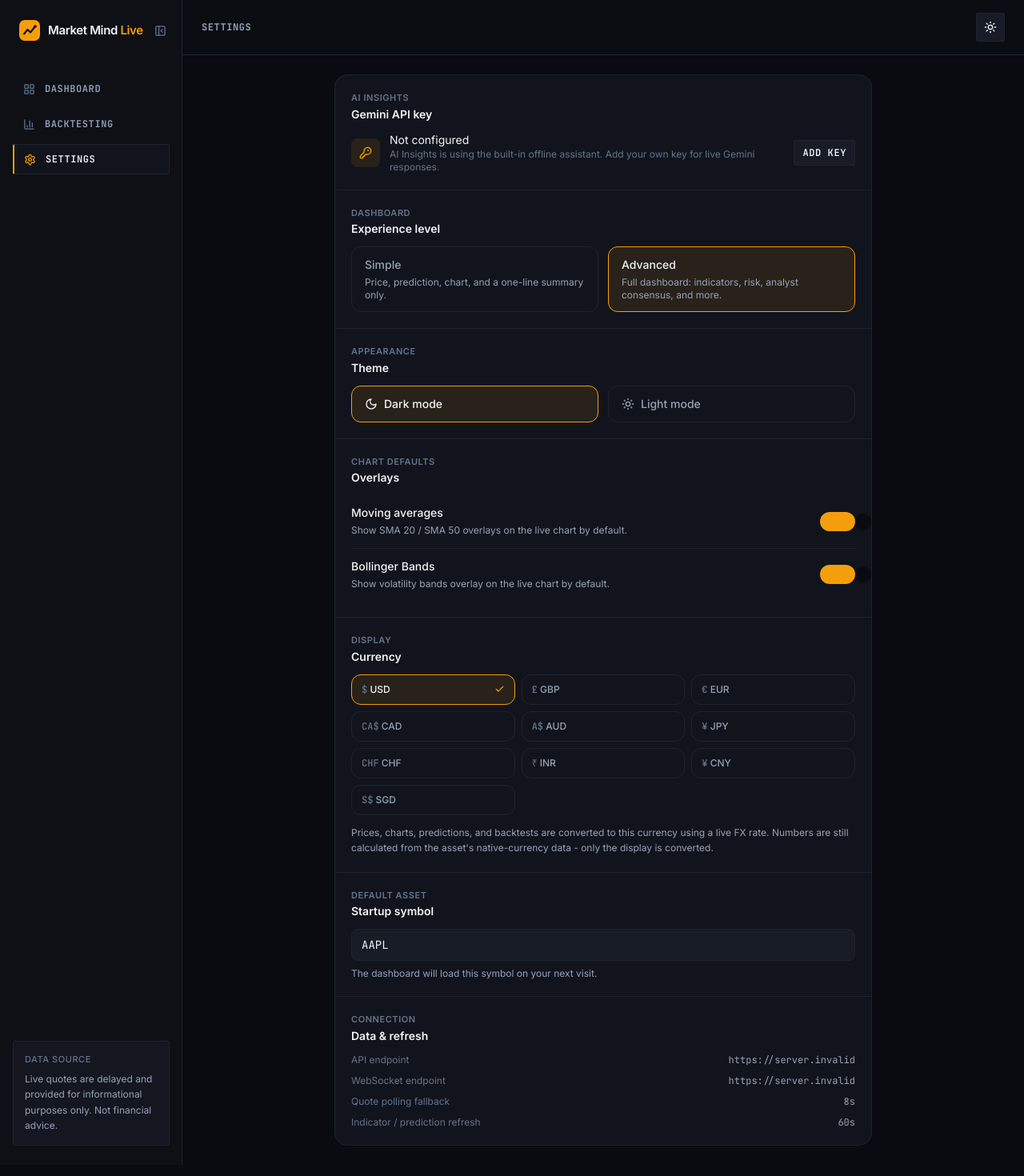
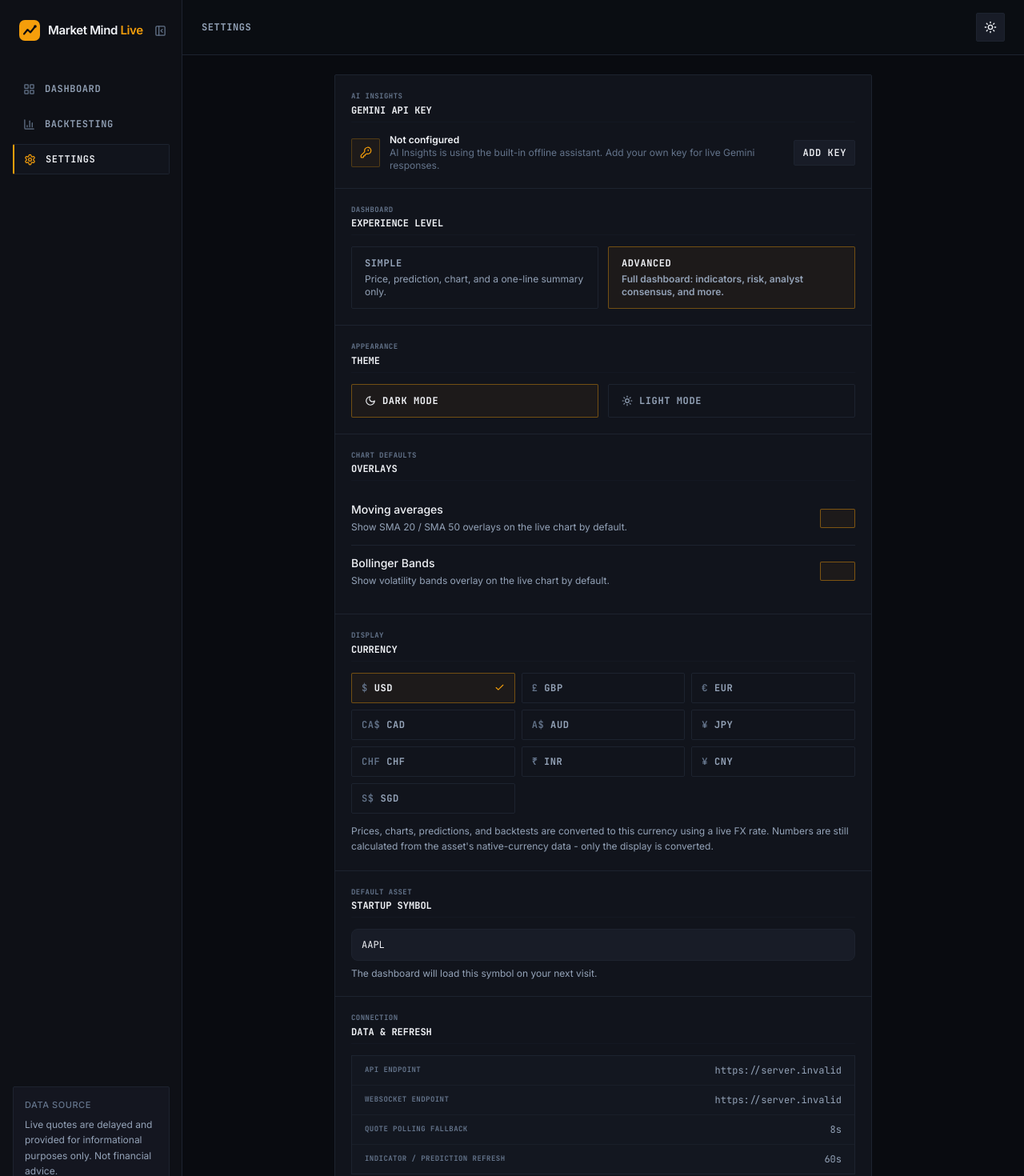
Before and after one commit to YameenMunir/market-mind-live, a Next.js app in the folder frontend/: page /settings in a window 1280 px wide. Shown: the top 1470 px of the page at 80% size. Built offline with nearby package versions, Linux system fonts and the light colour scheme; no server answers.

Commit message:
feat: implement settings panel with Gemini API management, dashboard preferences, theme toggle, and display configuration

```diff
--- a/frontend/src/components/SettingsPanel.tsx
+++ b/frontend/src/components/SettingsPanel.tsx
@@ -22,15 +22,12 @@ interface SettingsSectionProps {
   children: ReactNode;
 }
 
-/** One row of the settings surface - a labeled section separated from its neighbors
- * by a divider rather than its own card chrome, so seven related settings don't read
- * as seven unrelated cards stacked on top of each other. */
 function SettingsSection({ eyebrow, title, children }: SettingsSectionProps) {
   return (
     <div className="border-b border-border p-4 last:border-b-0 sm:p-5">
-      <p className="text-[11px] font-semibold uppercase tracking-wider text-ink-faint">{eyebrow}</p>
-      <h2 className="mt-0.5 text-sm font-semibold text-ink">{title}</h2>
-      <div className="mt-3">{children}</div>
+      <p className="font-mono text-[9px] uppercase font-bold tracking-wider text-ink-faint">{eyebrow}</p>
+      <h2 className="mt-0.5 font-mono text-xs uppercase font-bold text-ink border-b border-border/30 pb-1.5">{title}</h2>
+      <div className="mt-3.5">{children}</div>
     </div>
   );
 }
@@ -54,21 +51,21 @@ export function SettingsPanel() {
   };
 
   return (
-    <div className="rounded-2xl border border-border bg-surface shadow-panel">
+    <div className="rounded-sm border border-border bg-surface">
       <SettingsSection eyebrow="AI Insights" title="Gemini API key">
         <div className="flex items-center gap-3">
-          <div className="flex h-9 w-9 shrink-0 items-center justify-center rounded-lg bg-brand/10">
-            <KeyRound size={16} className="text-brand" />
+          <div className="flex h-9 w-9 shrink-0 items-center justify-center rounded-sm border border-brand/25 bg-brand/5">
+            <KeyRound size={15} className="text-brand" />
           </div>
           <div className="min-w-0 flex-1">
             {geminiKey.status.has_key ? (
               <>
-                <p className="truncate font-mono text-sm text-ink">{geminiKey.status.masked_key}</p>
+                <p className="truncate font-mono text-xs text-ink">{geminiKey.status.masked_key}</p>
                 <p className="text-xs text-ink-faint">Live Gemini responses are enabled for this browser.</p>
               </>
             ) : (
               <>
-                <p className="text-sm text-ink">Not configured</p>
+                <p className="text-xs font-semibold text-ink">Not configured</p>
                 <p className="text-xs text-ink-faint">
                   AI Insights is using the built-in offline assistant. Add your own key for live Gemini responses.
                 </p>
@@ -94,29 +91,26 @@ export function SettingsPanel() {
             onClick={() => setExperienceMode("simple")}
             aria-pressed={experienceMode === "simple"}
             className={cn(
-              "flex flex-col items-start gap-1 rounded-xl border px-4 py-3 text-left transition-colors",
+              "flex flex-col items-start gap-1 rounded-sm border px-4 py-3 text-left transition-colors",
               experienceMode === "simple"
-                ? "border-brand bg-brand/10 text-ink"
-                : "border-border text-ink-muted hover:border-ink-faint/40 hover:text-ink"
+                ? "border-brand/40 bg-brand/5 text-ink font-semibold"
+                : "border-border text-ink-muted hover:border-ink-faint/40 hover:bg-surface"
             )}
           >
-            <span className="text-sm font-medium">Simple</span>
-            {/* ink-muted, not ink-faint - the selected state tints this button's
-                background (bg-brand/10), and ink-faint doesn't have contrast margin
-                to spare once a tint eats into it (caught by an automated scan). */}
+            <span className="font-mono text-xs font-bold uppercase tracking-wider">Simple</span>
             <span className="text-xs text-ink-muted">Price, prediction, chart, and a one-line summary only.</span>
           </button>
           <button
             onClick={() => setExperienceMode("advanced")}
             aria-pressed={experienceMode === "advanced"}
             className={cn(
-              "flex flex-col items-start gap-1 rounded-xl border px-4 py-3 text-left transition-colors",
+              "flex flex-col items-start gap-1 rounded-sm border px-4 py-3 text-left transition-colors",
               experienceMode === "advanced"
-                ? "border-brand bg-brand/10 text-ink"
-                : "border-border text-ink-muted hover:border-ink-faint/40 hover:text-ink"
+                ? "border-brand/40 bg-brand/5 text-ink font-semibold"
+                : "border-border text-ink-muted hover:border-ink-faint/40 hover:bg-surface"
             )}
           >
-            <span className="text-sm font-medium">Advanced</span>
+            <span className="font-mono text-xs font-bold uppercase tracking-wider">Advanced</span>
             <span className="text-xs text-ink-muted">Full dashboard: indicators, risk, analyst consensus, and more.</span>
           </button>
         </div>
@@ -128,25 +122,25 @@ export function SettingsPanel() {
             onClick={() => setTheme("dark")}
             aria-pressed={theme === "dark"}
             className={cn(
-              "flex items-center gap-2 rounded-xl border px-4 py-3 text-sm font-medium transition-colors",
+              "flex items-center gap-2 rounded-sm border px-4 py-3 font-mono text-xs font-bold uppercase tracking-wider transition-colors",
               theme === "dark"
-                ? "border-brand bg-brand/10 text-ink"
-                : "border-border text-ink-muted hover:border-ink-faint/40 hover:text-ink"
+                ? "border-brand/40 bg-brand/5 text-ink"
+                : "border-border text-ink-muted hover:border-ink-faint/40 hover:bg-surface"
             )}
           >
-            <Moon size={16} aria-hidden /> Dark mode
+            <Moon size={14} aria-hidden /> Dark mode
           </button>
           <button
             onClick={() => setTheme("light")}
             aria-pressed={theme === "light"}
             className={cn(
-              "flex items-center gap-2 rounded-xl border px-4 py-3 text-sm font-medium transition-colors",
+              "flex items-center gap-2 rounded-sm border px-4 py-3 font-mono text-xs font-bold uppercase tracking-wider transition-colors",
               theme === "light"
-                ? "border-brand bg-brand/10 text-ink"
-                : "border-border text-ink-muted hover:border-ink-faint/40 hover:text-ink"
+                ? "border-brand/40 bg-brand/5 text-ink"
+                : "border-border text-ink-muted hover:border-ink-faint/40 hover:bg-surface"
             )}
           >
-            <Sun size={16} aria-hidden /> Light mode
+            <Sun size={14} aria-hidden /> Light mode
           </button>
         </div>
       </SettingsSection>
@@ -176,14 +170,14 @@ export function SettingsPanel() {
               onClick={() => setCurrency(c.code)}
               aria-pressed={currency === c.code}
               className={cn(
-                "flex items-center justify-between gap-2 rounded-xl border px-3 py-2.5 text-left text-xs font-medium transition-colors",
+                "flex items-center justify-between gap-2 rounded-sm border px-3 py-2.5 text-left font-mono text-xs font-bold uppercase tracking-wider transition-colors",
                 currency === c.code
-                  ? "border-brand bg-brand/10 text-ink"
-                  : "border-border text-ink-muted hover:border-ink-faint/40 hover:text-ink"
+                  ? "border-brand/40 bg-brand/5 text-ink"
+                  : "border-border text-ink-muted hover:border-ink-faint/40 hover:bg-surface"
               )}
             >
               <span>
-                <span className="font-mono text-ink-faint">{c.symbol}</span> {c.code}
+                <span className="text-ink-faint font-semibold">{c.symbol}</span> {c.code}
               </span>
               {currency === c.code && <Check size={13} className="shrink-0 text-brand" aria-hidden />}
             </button>
@@ -206,29 +200,29 @@ export function SettingsPanel() {
           autoComplete="off"
           autoCapitalize="characters"
           spellCheck={false}
-          className="font-mono"
+          className="font-mono text-xs uppercase"
           placeholder="AAPL"
         />
         <p className="mt-2 text-xs text-ink-muted">The dashboard will load this symbol on your next visit.</p>
       </SettingsSection>
 
       <SettingsSection eyebrow="Connection" title="Data & refresh">
-        <div className="space-y-2.5 text-xs">
-          <div className="flex items-center justify-between gap-4">
-            <span className="shrink-0 text-ink-faint">API endpoint</span>
-            <span className="break-all text-right font-mono text-ink-muted">{API_BASE_URL}</span>
+        <div className="divide-y divide-border/60 border border-border bg-surface-raised/40">
+          <div className="flex items-center justify-between gap-4 p-2.5 sm:px-4">
+            <span className="shrink-0 font-mono text-[9px] font-bold uppercase tracking-wider text-ink-faint">API endpoint</span>
+            <span className="break-all text-right font-mono text-xs text-ink-muted">{API_BASE_URL}</span>
           </div>
-          <div className="flex items-center justify-between gap-4">
-            <span className="shrink-0 text-ink-faint">WebSocket endpoint</span>
-            <span className="break-all text-right font-mono text-ink-muted">{WS_BASE_URL}</span>
+          <div className="flex items-center justify-between gap-4 p-2.5 sm:px-4">
+            <span className="shrink-0 font-mono text-[9px] font-bold uppercase tracking-wider text-ink-faint">WebSocket endpoint</span>
+            <span className="break-all text-right font-mono text-xs text-ink-muted">{WS_BASE_URL}</span>
           </div>
-          <div className="flex items-center justify-between gap-4">
-            <span className="shrink-0 text-ink-faint">Quote polling fallback</span>
-            <span className="shrink-0 font-mono text-ink-muted">{QUOTE_POLL_FALLBACK_MS / 1000}s</span>
+          <div className="flex items-center justify-between gap-4 p-2.5 sm:px-4">
+            <span className="shrink-0 font-mono text-[9px] font-bold uppercase tracking-wider text-ink-faint">Quote polling fallback</span>
+            <span className="shrink-0 font-mono text-xs text-ink-muted">{QUOTE_POLL_FALLBACK_MS / 1000}s</span>
           </div>
-          <div className="flex items-center justify-between gap-4">
-            <span className="shrink-0 text-ink-faint">Indicator / prediction refresh</span>
-            <span className="shrink-0 font-mono text-ink-muted">{INDICATOR_POLL_MS / 1000}s</span>
+          <div className="flex items-center justify-between gap-4 p-2.5 sm:px-4">
+            <span className="shrink-0 font-mono text-[9px] font-bold uppercase tracking-wider text-ink-faint">Indicator / prediction refresh</span>
+            <span className="shrink-0 font-mono text-xs text-ink-muted">{INDICATOR_POLL_MS / 1000}s</span>
           </div>
         </div>
       </SettingsSection>
--- a/frontend/src/components/Toggle.tsx
+++ b/frontend/src/components/Toggle.tsx
@@ -20,14 +20,14 @@ export function Toggle({ checked, onChange, label, description }: ToggleProps) {
         aria-label={label}
         onClick={() => onChange(!checked)}
         className={cn(
-          "relative h-6 w-11 shrink-0 rounded-full transition-colors",
-          checked ? "bg-brand" : "bg-surface-raised border border-border"
+          "relative h-6 w-11 shrink-0 rounded-sm border transition-all duration-200 ease-in-out",
+          checked ? "border-brand/45 bg-brand/5" : "border-border bg-surface-raised"
         )}
       >
         <span
           className={cn(
-            "absolute top-0.5 h-5 w-5 rounded-full bg-canvas shadow transition-transform",
-            checked ? "translate-x-[22px]" : "translate-x-0.5"
+            "absolute top-0.5 left-0.5 h-4.5 w-4.5 rounded-sm transition-all duration-200 ease-in-out",
+            checked ? "translate-x-[20px] bg-brand" : "translate-x-0 bg-ink-faint"
           )}
         />
       </button>
```
Also changed, not shown: 1 other file (tests, documents, lock files or other folders).
